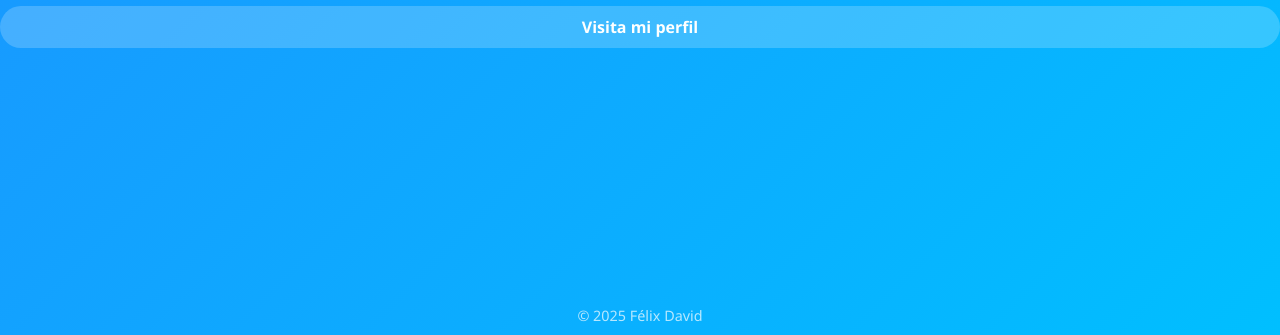
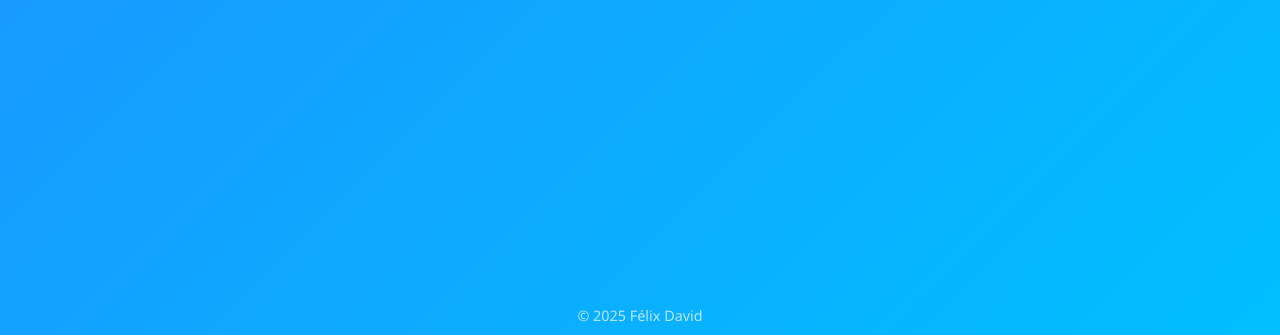
Before and after one commit to felixdavid28/Mi-pagina-github, a plain HTML site: page index.html in a window 1280 px wide. Shown: the part 465-800 px from the top of the page. Drawn offline with Linux system fonts and the light colour scheme.

Commit message:
index.html
Removed link to GitHub profile from index.html

```diff
--- a/index.html
+++ b/index.html
@@ -55,7 +55,6 @@
 <body>
     <h1>¡Bienvenidos a mi GitHub!</h1>
     <p>Este GitHub es de <strong>Félix David</strong></p>
-    <a href="https://github.com/felixdavid28" target="_blank">Visita mi perfil</a>
 
     <footer>© 2025 Félix David</footer>
 </body>
```
